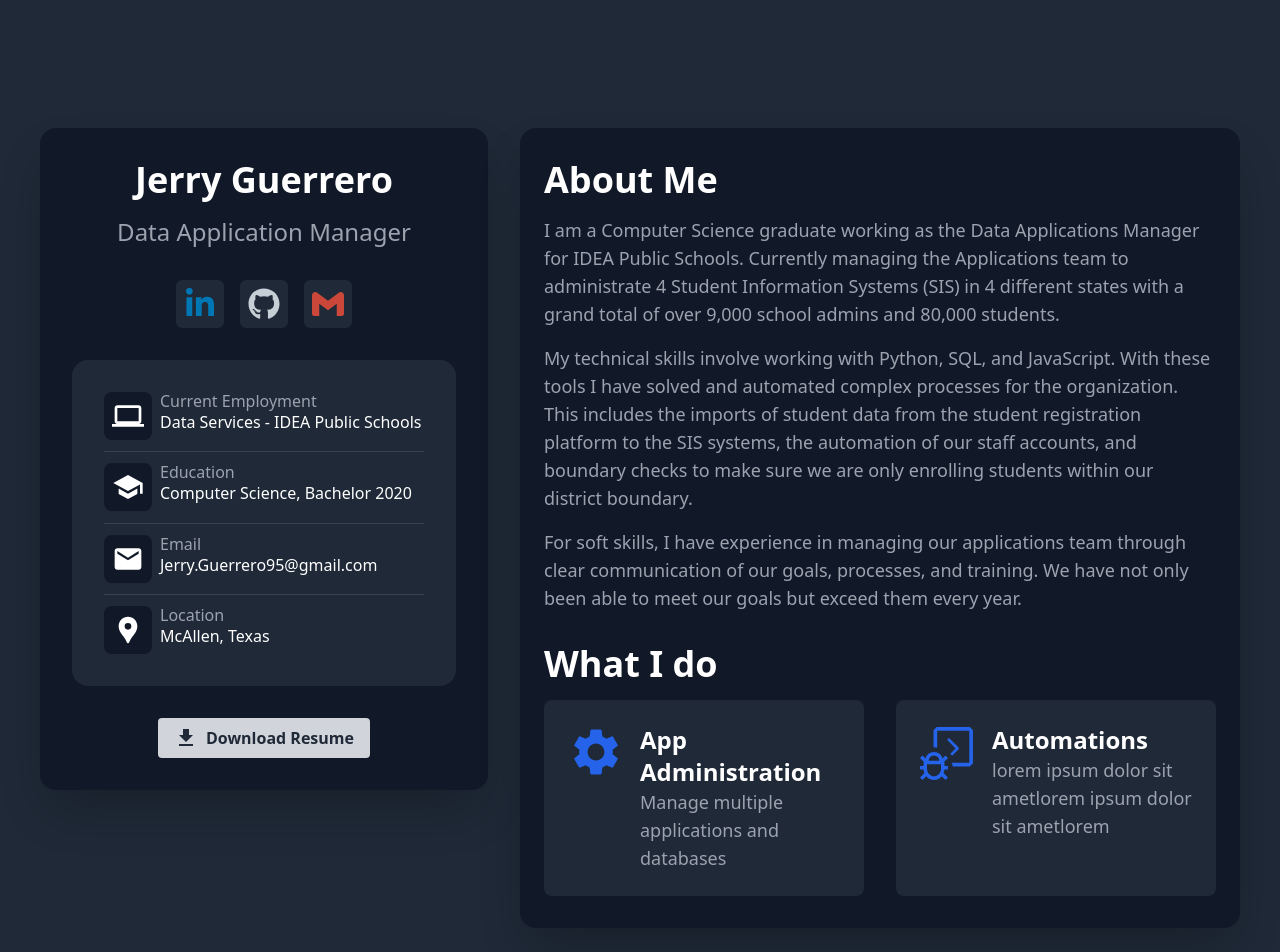
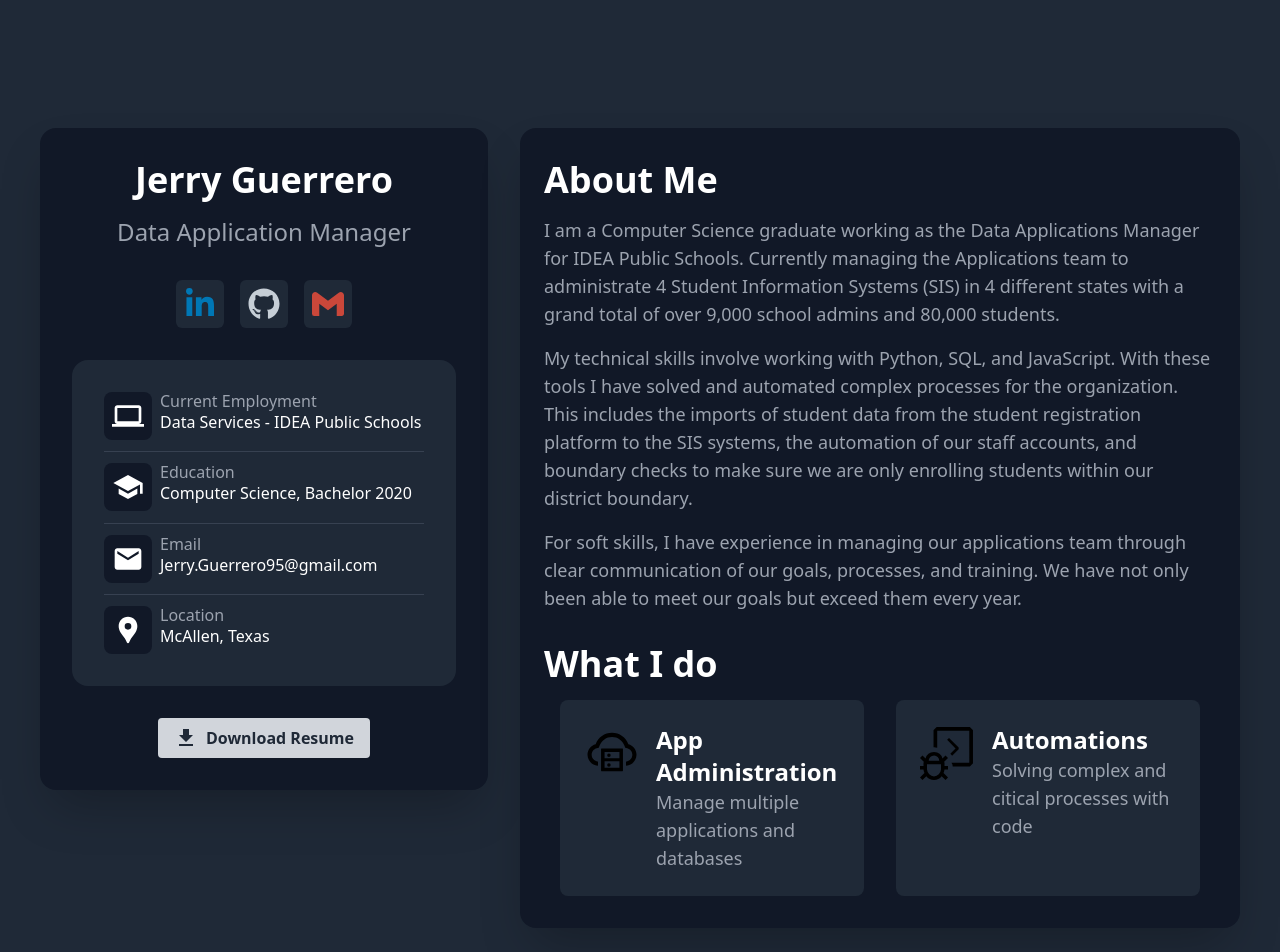
Before and after one commit to Durzo95/jerry-guerrero-portfolio, a Next.js app: page / in a window 1280 px wide. Shown: the top 952 px of the page. Built offline with nearby package versions, Linux system fonts and the light colour scheme.

Commit message:
Moved What I Do data to array and looping components, fixing tailwind color prop

```diff
--- a/components/MainBodyAboutCard.tsx
+++ b/components/MainBodyAboutCard.tsx
@@ -6,13 +6,14 @@ interface Props {
   Icon: IconType;
   title: string;
   description: string;
+  tailwindColor: string;
 }
 
 export default function MainBodyAboutCard(prop: Props) {
   return (
-    <div className="w-1/2 rounded-lg bg-gray-800 p-6 flex gap-4">
+    <div className="rounded-lg bg-gray-800 p-6 flex gap-4">
       <div className="flex flex-col">
-        <prop.Icon size={56} className="align-top text-blue-600" />
+        <prop.Icon size={56} className={`align-top ${prop.tailwindColor}`} />
       </div>
       <div className="flex flex-col">
         <div className="text-white text-2xl font-bold justify-start">
--- a/components/MainBodyWhatIDo.tsx
+++ b/components/MainBodyWhatIDo.tsx
@@ -4,25 +4,23 @@ import { MdSettings } from "react-icons/md";
 import { FaCode } from "react-icons/fa";
 import { AiOutlineCloudServer } from "react-icons/ai";
 import { VscDebugConsole } from "react-icons/vsc";
+import whatIDoData from "../data/whatIDoData";
 
 export default function MainBodyWhatIDo() {
   return (
     <>
       <MainBodyTitle title="What I do" />
-      {/* A Two column flex */}
-      <div className="flex flex-row gap-8">
-        {/* Left column */}
-        <MainBodyAboutCard
-          Icon={MdSettings}
-          title="App Administration"
-          description="Manage multiple applications and databases"
-        />
-        {/* Right column */}
-        <MainBodyAboutCard
-          Icon={VscDebugConsole}
-          title="Automations"
-          description="lorem ipsum dolor sit ametlorem ipsum dolor sit ametlorem"
-        />
+      {/* A Two column grid */}
+      <div className="grid grid-cols-2 gap-8 px-4">
+        {whatIDoData.map((data, i) => (
+          <MainBodyAboutCard
+            key={i}
+            Icon={data.Icon}
+            title={data.title}
+            description={data.description}
+            tailwindColor={data.tailwindColor}
+          />
+        ))}
       </div>
     </>
   );
--- /dev/null
+++ b/data/whatIDoData.ts
@@ -0,0 +1,29 @@
+// an object that holds the social media links
+import { MdSettings } from "react-icons/md";
+import { FaCode } from "react-icons/fa";
+import { AiOutlineCloudServer } from "react-icons/ai";
+import { VscDebugConsole } from "react-icons/vsc";
+import { IconType } from "react-icons";
+
+// the social media links
+const whatIDoData: Array<{
+  Icon: IconType;
+  title: string;
+  description: string;
+  tailwindColor: string;
+}> = [
+  {
+    Icon: AiOutlineCloudServer,
+    title: "App Administration",
+    description: "Manage multiple applications and databases",
+    tailwindColor: "text-blue-600",
+  },
+  {
+    Icon: VscDebugConsole,
+    title: "Automations",
+    description: "Solving complex and citical processes with code",
+    tailwindColor: "text-red-600",
+  },
+];
+
+export default whatIDoData;
```
